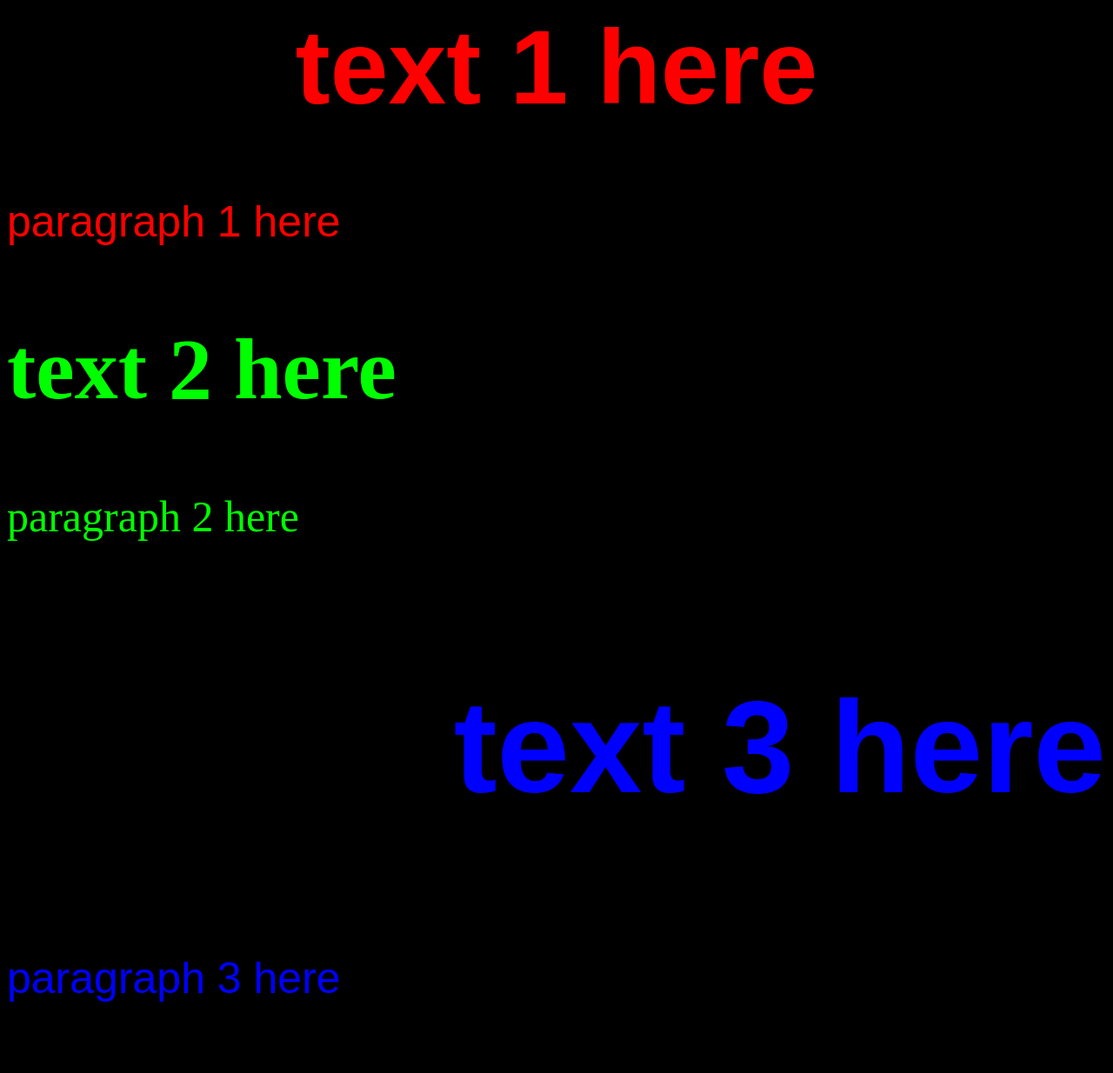
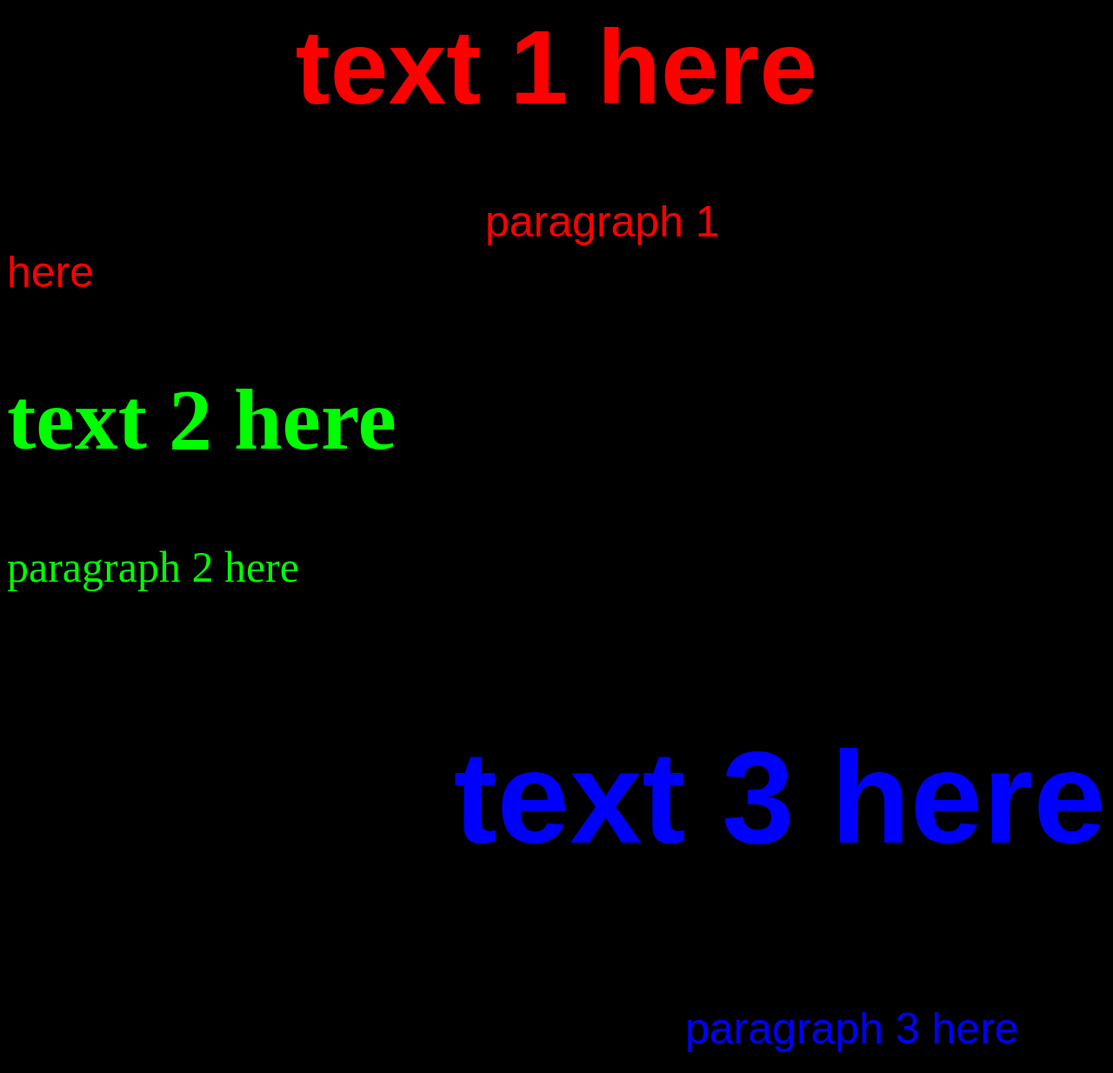
Before and after one commit to J33569/random-html-code-purely-for-wasting-time-number, a plain HTML site: page index.html in a window 1280 px wide. Shown: the top 1234 px of the page at 87% size. Drawn offline with Linux system fonts and the light colour scheme.

Commit message:
Update index.html

```diff
--- a/index.html
+++ b/index.html
@@ -41,6 +41,7 @@
                 font-size: 50px;
                 font-family: arial;
                 color: red;
+                margin: 550px
             }
         </style>
         <style type="text/css">
@@ -59,6 +60,7 @@
                 font-size: 50px;
                 font-family: sans-serif;
                 color: #0000FF;
+                margin-left: 780px
             }
         </style>
     </head>
```
